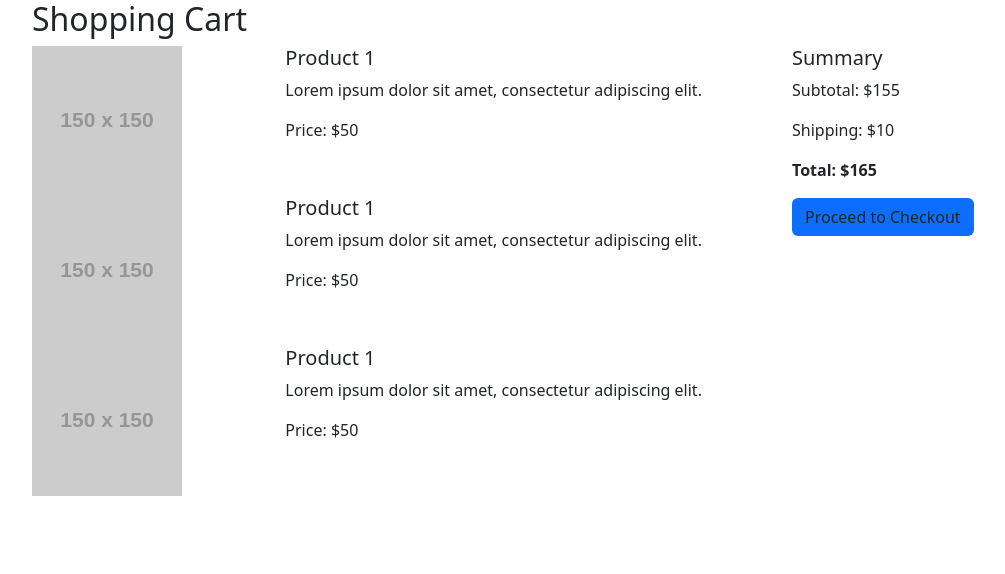
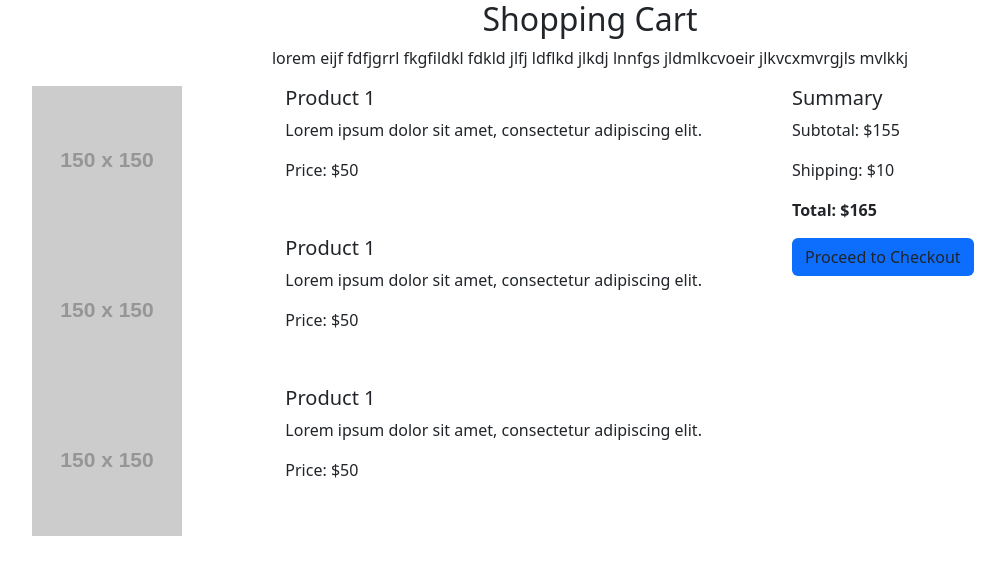
Before and after one commit to acciojob/bootstrap-shopping-cart-Soumen-JavaDev, a website: page main.html in a window 1280 px wide. Shown: the whole page, without its empty margins (50-1055 px from the left). Drawn offline with nearby package versions, Linux system fonts and the light colour scheme; placeholder pictures from the web are drawn by us.

Commit message:
created a submission

```diff
--- a/main.html
+++ b/main.html
@@ -10,8 +10,10 @@
 
 <body>
 	<div class="container">
-		<div class="block-heading">
+		<div class="block-heading text-center">
             <h2>Shopping Cart</h2>
+			<p >lorem eijf fdfjgrrl fkgfildkl fdkld jlfj ldflkd jlkdj lnnfgs jldmlkcvoeir jlkvcxmvrgjls mvlkkj
+			</p>
         </div>
 		<div class="row">
 			<div class="col-lg-8">
--- a/script.js
+++ b/script.js
@@ -1 +1,6 @@
 //your JS code here. If required.
+() => {
+  ['h2', 'p', 'div', 'a', 'img'].forEach(tag => {
+    cy.get(tag).should('have.length.at.least', 1);
+  });
+}
```
